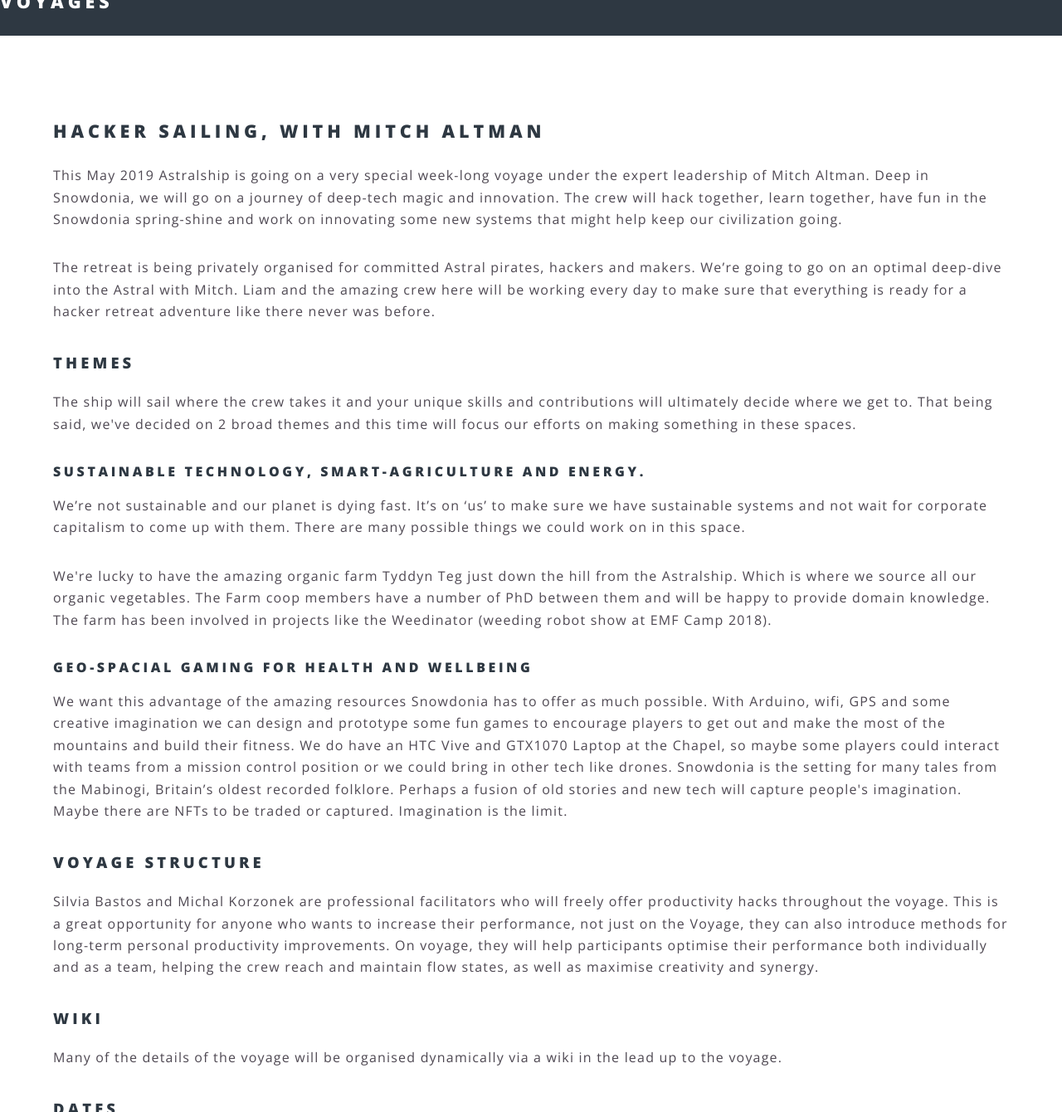
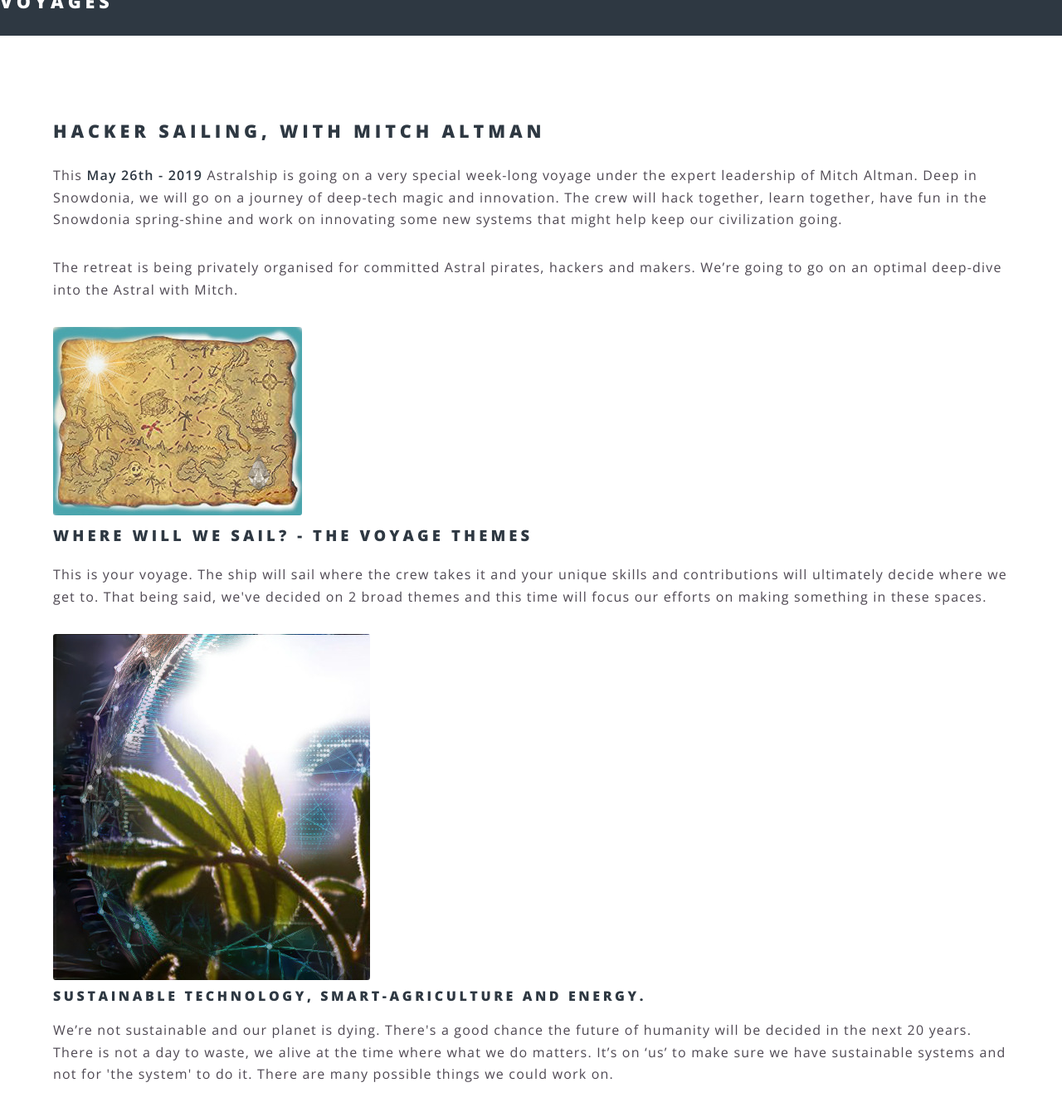
Before and after one commit to astralship/astralship.github.io, a Jekyll site: the page built from voyages.html, in a window 1280 px wide and 1400 px high, scrolled down 312 px, cut to the strip 60-1400 px from the top of the window. Shown: the whole strip at 83% size. Built offline with Jekyll 4.4.1, drawn with Linux system fonts in a browser that asks for light colours; comment, search, counter and statistics services are not loaded; some of the changed text lies outside the part shown.

Commit message:
update voyages

```diff
--- a/voyages.html
+++ b/voyages.html
@@ -9,29 +9,60 @@
 
 
 
-<p>This May 2019 Astralship is going on a very special week-long voyage under the expert leadership of Mitch Altman. Deep in Snowdonia, we will go on a journey of deep-tech magic and innovation. The crew will hack together, learn together, have fun in the Snowdonia spring-shine and work on innovating some new systems that might help keep our civilization going.</p>
+<p>This <strong>May 26th - 2019</strong> Astralship is going on a very special week-long voyage under the expert leadership of Mitch Altman. Deep in Snowdonia, we will go on a journey of deep-tech magic and innovation. The crew will hack together, learn together, have fun in the Snowdonia spring-shine and work on innovating some new systems that might help keep our civilization going.</p>
 
-<p>The retreat is being privately organised for committed Astral pirates, hackers and makers. We’re going to go on an optimal deep-dive into the Astral with Mitch. Liam and the amazing crew here will be working every day to make sure that everything is ready for a hacker retreat adventure like there never was before.</p>
+<p>The retreat is being privately organised for committed Astral pirates, hackers and makers. We’re going to go on an optimal deep-dive into the Astral with Mitch. </p>
 
-<h3>Themes</h3>
-<p>The ship will sail where the crew takes it and your unique skills and contributions will ultimately decide where we get to. That being said, we've decided on 2 broad themes and this time will focus our efforts on making something in these spaces.</p>
+<section class="spotlight3">
+	<div class="image"><img src="images/treasuremap.jpg"  alt="" /></div>
+	<div class="content">
+		<h3>Where will we sail? - The voyage themes</h3>
+		<p>This is your voyage. The ship will sail where the crew takes it and your unique skills and contributions will ultimately decide where we get to. That being said, we've decided on 2 broad themes and this time will focus our efforts on making something in these spaces.</p>
+	</div>
+</section>
 
-<h4>Sustainable Technology, Smart-Agriculture and Energy.</h4>
+<section class="spotlight3">
+	<div class="image"><img src="images/healPlanetb.jpg"  alt="" /></div>
+	<div class="content">
+		<h4>Sustainable Technology, Smart-Agriculture and Energy.</h4>
 
-<p>We’re not sustainable and our planet is dying fast. It’s on ‘us’ to make sure we have sustainable systems and not wait for corporate capitalism to come up with them. There are many possible things we could work on in this space. </p>
+		<p>We’re not sustainable and our planet is dying. There's a good chance the future of humanity will be decided in the next 20 years. There is not a day to waste, we alive at the time where what we do matters. It’s on ‘us’ to make sure we have sustainable systems and not for 'the system' to do it. There are many possible things we could work on. </p>
 
-<p>We're lucky to have the amazing organic farm Tyddyn Teg just down the hill from the Astralship. Which is where we source all our organic vegetables. The Farm coop members have a number of PhD between them and will be happy to provide domain knowledge. The farm has been involved in projects like the Weedinator (weeding robot show at EMF Camp 2018). </p>
+		<p>If we make something to support sustainable agriculture, we have the amazing Tyddyn Teg organic farm just down the hill who will be happy for site visits and to provide domain knowledge. The farm has been involved in projects like the Weedinator (weeding robot show at EMF Camp 2018 - another project we could link with. </p>
+	</div>
+</section>
 
-<h4>Geo-spacial gaming for Health and Wellbeing</h4>
-<p>We want this advantage of the amazing resources Snowdonia has to offer as much possible. With Arduino, wifi, GPS and some creative imagination we can design and prototype some fun games to encourage players to get out and make the most of the mountains and build their fitness. We do have an HTC Vive and GTX1070 Laptop at the Chapel, so maybe some players could interact with teams from a mission control position or we could bring in other tech like drones. Snowdonia is the setting for many tales from the Mabinogi, Britain’s oldest recorded folklore. Perhaps a fusion of old stories and new tech will capture people's imagination. Maybe there are NFTs to be traded or captured. Imagination is the limit. </p>
+
+<section class="spotlight3">
+	<div class="image"><img src="images/legendsGamin.jpg"  alt="" /></div>
+	<div class="content">
+		<h4>Geo-spacial gaming for Health and Wellbeing</h4>
+		<p>Let's take advantage of the beautful mountains of Snowdonia and get some fresh air. Using Arduino, wifi, GPS and some creativity we can design and prototype fun games to encourage players to get out, get fit and enjoy the mountains. </p>
+		<p>We have an HTC Vive and GTX1070 Laptop, so some players could interact with teams from a mission control position or we could bring in other tech, drones?. Snowdonia is the setting for many tales from the Mabinogi, Britain’s oldest recorded folklore. Perhaps a fusion of old stories and new tech will capture imagination. Maybe there are NFTs to be traded or captured? Let's inspire the creative brainstorming here. </p>
+	</div>
+</section>
+
+<br>
+
 
 <h3>Voyage Structure</h3>
 
-<p>Silvia Bastos and Michal Korzonek are professional facilitators who will freely offer productivity hacks throughout the voyage. This is a great opportunity for anyone who wants to increase their performance, not just on the Voyage, they can also introduce methods for long-term personal productivity improvements. On voyage, they will help participants optimise their performance both individually and as a team, helping the crew reach and maintain flow states, as well as maximise creativity and synergy. </p>
+<p>Silvia Bastos and Michal Korzonek are professional facilitators who will freely offer productivity hacks throughout the voyage. This is a great opportunity for anyone who wants to increase their performance, not just on the Voyage, they're happy introduce methods for long-term personal productivity improvements. On voyage, they will subtly help participants optimise their performance both individually and as a team, helping the crew reach and maintain flow states, as well as maximise creativity and synergy. </p>
+<br>
 
+<section class="spotlight3">
+	<div class="image"><img src="images/mitchOnSolder.jpg"  alt="" /></div>
+	<div class="content">
+		<h4>Learn soldering and Arduino with Mitch</h4>
+		<p>Everyone should know how to solder. Early in the voyage Mitch will run some sessions teach how to get started building arduinos and learning to solder. Mitch will be on hand as we hack new solutions together, when technical problems and questions arise.</p>
+		<p>This will be a intimate voyage, there will be time to get to know all the crew, including time to chat to Mitch about soldering or any other subject. Mitch has an enormous wealth of experience from inventing and manufacturing the open source TV-B-Gone to starting Noise Bridge and running Hack trips to China. </p>
+	</div>
+</section>
+
+<br>
 <h3>Wiki</h3>
 
-<p>Many of the details of the voyage will be organised dynamically via a wiki in the lead up to the voyage.
+<p>Many of the details of the voyage will be organised dynamically via a wiki in the lead up to the voyage. Self organised sessions! Yes, of course. You will love the ambient spaces we create for intimate reciprocal learning on the ship.
 
 <h3>Dates</h3>
 
@@ -52,18 +83,14 @@
 
 <h3>Costs</h3>
 
-<p>Astralship voyages happen by magic, but there are costs and we need your contributions to make this happen. Single Cabins for the week, including a wonderful selection of Vegan food prepared by our resident Chef, are £450. Double cabins for 2: £600. We'll make sure there are few non-vegan options for those that aren't ready to make the switch and otherwise make the best advert for Vegan food we can with what we offer.</p>
+<p>Astralship voyages do happen by magic, but there are physical costs and we need your contributions to make this happen. Single Cabins for the week, including a wonderful selection of Vegan food prepared by our resident Chef, are £450. Double cabins for 2: £600. Non-cabin spaces (very limited) £250. </p>
+<p><em>We'll make sure there are few non-vegan options for those that aren't ready to make the switch and otherwise make the best advert for Vegan food we can with what we offer.</em></p>
 
 <p><em><strong>Contact us asap to book: info@astralship.org</strong></em><p>
 
---Yes, we can take Crypto. You can come earlier or stay later, get in touch. Student and other concessions: yes, get in touch.
+--Yes, we can take <strong>Crypto</strong>, TransferWise, PayPal (you cover the fees). You can come earlier or stay later, get in touch. Time rich but cash poor? Don't worry, we are all in different situations and where there's a will there's a way. If you have open source values and a positive spirit towards your fellow humans then we can find a way to make your situation work. Students and other concessions: yes, please get in touch.
 
 <h3>How to get here</h3>
 <p>We are in Western Snowdonia. 90mins drive West from Manchester airport. 15mins from Bangor station. We can pick you up. </p>
 
-<p>Hacking with: Psybass, flowathon, art works, innovation, Nature 2.0, Engedi 2.0, pirate ship, inter-galactivism, automation, synergy, solder, VR, live music, yoga, mediation, biofeedback, hikes in the hills, and trips to see 2000+ year old Druid relics.  </p>
-
-
-<p>Wiki will be up soon! .
-
-	</p>
+<p><strong>keywords: </strong> Hacking with: Psybass, flowathon, art works, innovation, Nature 2.0, Engedi 2.0, pirate ship, inter-galactivism, automation, synergy, solder, VR, live music, yoga, mediation, biofeedback, hikes in the hills, and trips to see 2000+ year old Druid relics.  </p>
```
